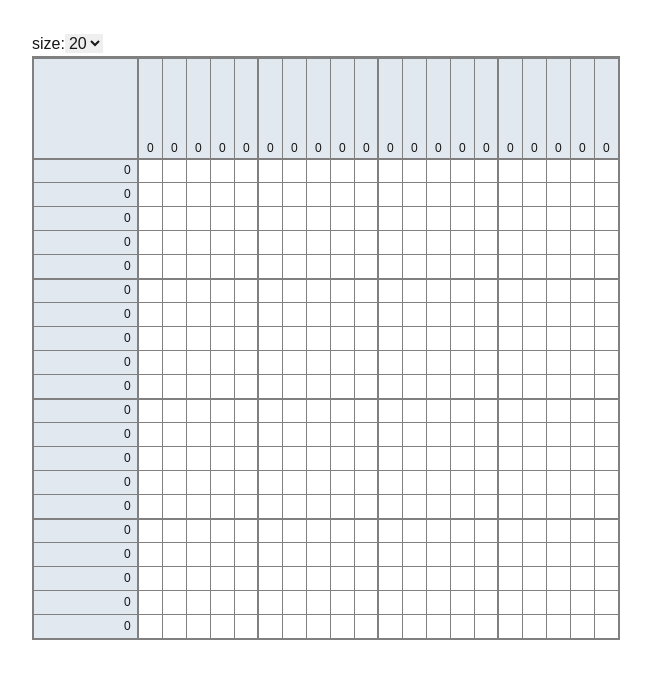
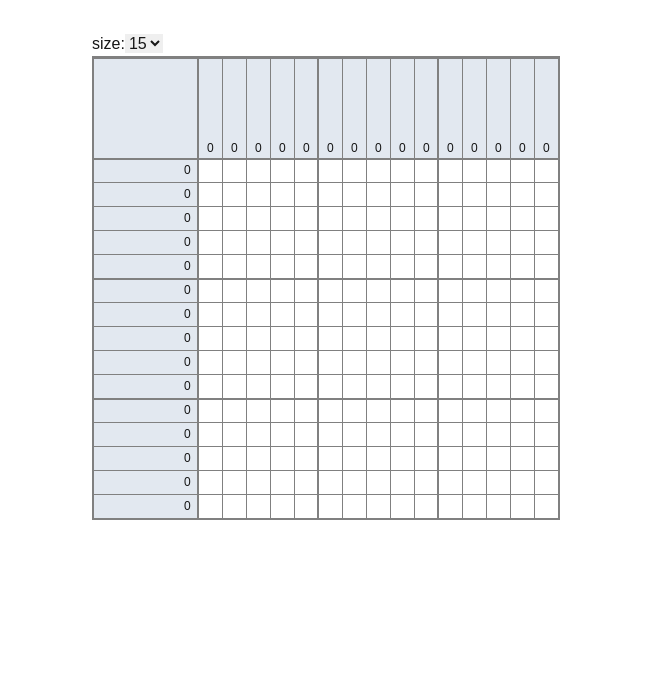
Before and after one commit to wmoai/nonono, a Next.js app: page /edit in a window 1280 px wide. Shown: the top 678 px of the page, without its empty margins (314-965 px from the left). Built offline with nearby package versions, Linux system fonts and the light colour scheme.

Commit message:
draw hint

```diff
--- a/src/app/edit/Cell.tsx
+++ b/src/app/edit/Cell.tsx
@@ -1,17 +1,18 @@
 import { FC } from "react";
 
+import { NonogramCell } from "@/nonogram/NonogramPuzzle";
+
 import { VBorder } from "./VBorder";
-import { Cell as CellType } from "./nonogram";
 
 type Props = {
-  state?: CellType["state"];
+  cell: NonogramCell;
   onPointerDown?: () => void;
   onPointerOver?: () => void;
   onPointerUp?: () => void;
 };
 
 export const Cell: FC<Props> = ({
-  state,
+  cell,
   onPointerDown,
   onPointerOver,
   onPointerUp,
@@ -27,8 +28,8 @@ export const Cell: FC<Props> = ({
           onPointerMove={onPointerOver}
           onPointerUp={onPointerUp}
         >
-          {state === "o" && <div className="absolute inset-0 bg-mark" />}
-          {state === "x" && (
+          {cell === "o" && <div className="absolute inset-0 bg-mark" />}
+          {cell === "x" && (
             <div className="[&>*]:absolute [&>*]:inset-x-0 [&>*]:h-px [&>*]:bg-mark">
               <div className="skew-y-[-45deg]" />
               <div className="skew-y-[45deg]" />
--- a/src/app/edit/NonogramEditor.tsx
+++ b/src/app/edit/NonogramEditor.tsx
@@ -2,21 +2,27 @@
 
 import { ChangeEventHandler, FC, useCallback, useState } from "react";
 
+import {
+  NonogramCell,
+  NonogramPuzzle,
+  NonogramSize,
+  nonogramSizes,
+} from "@/nonogram/NonogramPuzzle";
+
 import { NonogramUI } from "./NonogramUI";
-import { Cell as CellType, Nonogram } from "./nonogram";
-
-const sizes = [10, 15, 20];
 
 export const NonogramEditor: FC = () => {
-  const [size, setSize] = useState(sizes[2]);
-  const [nonogram, setNonogram] = useState<Nonogram>(Nonogram.fromSize(size));
-  const [drawState, setDrawState] = useState<CellType["state"]>(null);
+  const [size, setSize] = useState<NonogramSize>(nonogramSizes[1]);
+  const [puzzle, setPuzzle] = useState<NonogramPuzzle>(
+    NonogramPuzzle.createBlank(size)
+  );
+  const [drawCell, setDrawCell] = useState<NonogramCell>(null);
 
   const handleChangeSize: ChangeEventHandler<HTMLSelectElement> = useCallback(
     (e) => {
-      const size = Number(e.target.value);
+      const size = Number(e.target.value) as NonogramSize;
       setSize(size);
-      setNonogram(Nonogram.fromSize(size));
+      setPuzzle(NonogramPuzzle.createBlank(size));
     },
     []
   );
@@ -26,7 +32,7 @@ export const NonogramEditor: FC = () => {
       <div>
         size:
         <select value={size} onChange={handleChangeSize}>
-          {sizes.map((value) => (
+          {nonogramSizes.map((value) => (
             <option value={value} key={value}>
               {value}
             </option>
@@ -34,16 +40,16 @@ export const NonogramEditor: FC = () => {
         </select>
       </div>
       <NonogramUI
-        size={size}
-        hints={nonogram.hints}
-        board={nonogram.board}
-        onPushStart={(cell) => {
-          const state = cell.state === "o" ? null : "o";
-          setNonogram(nonogram.setCell(cell.x, cell.y, state));
-          setDrawState(state);
+        puzzle={puzzle}
+        onPushStart={({ x, y, cell }) => {
+          const newCell = cell === "o" ? null : "o";
+          setPuzzle(puzzle.setCell({ x, y, cell: newCell }).updateHintByGrid());
+          setDrawCell(newCell);
         }}
-        onPushMove={(cell) => {
-          setNonogram(nonogram.setCell(cell.x, cell.y, drawState));
+        onPushMove={({ x, y }) => {
+          setPuzzle(
+            puzzle.setCell({ x, y, cell: drawCell }).updateHintByGrid()
+          );
         }}
       />
     </div>
--- a/src/app/edit/NonogramUI.tsx
+++ b/src/app/edit/NonogramUI.tsx
@@ -1,24 +1,27 @@
 import { FC, useState } from "react";
+
+import { NonogramCell, NonogramPuzzle } from "@/nonogram/NonogramPuzzle";
 
 import { Cell } from "./Cell";
 import { HHead } from "./HHead";
 import { Row } from "./Row";
 import { VHead } from "./VHead";
-import { Nonogram, Cell as CellType } from "./nonogram";
+
+type PositionCell = {
+  x: number;
+  y: number;
+  cell: NonogramCell;
+};
 
 type Props = {
-  size: number;
-  hints?: Nonogram["hints"];
-  board: Nonogram["board"];
-  onPushStart?: (cell: CellType) => void;
-  onPushMove?: (cell: CellType) => void;
-  onPushEnd?: (cell?: CellType) => void;
+  puzzle: NonogramPuzzle;
+  onPushStart?: (args: PositionCell) => void;
+  onPushMove?: (args: PositionCell) => void;
+  onPushEnd?: (args?: PositionCell) => void;
 };
 
 export const NonogramUI: FC<Props> = ({
-  size,
-  hints,
-  board,
+  puzzle,
   onPushStart,
   onPushEnd,
   onPushMove,
@@ -38,9 +41,9 @@ export const NonogramUI: FC<Props> = ({
       <thead className="">
         <Row>
           <VHead />
-          {[...Array(size)].map((_, col) => (
+          {[...Array(puzzle.size)].map((_, col) => (
             <VHead key={col}>
-              {hints?.v.at(col)?.map((num, i) => (
+              {puzzle.hint.col.at(col)?.map((num, i) => (
                 <div key={i}>{num}</div>
               ))}
             </VHead>
@@ -48,38 +51,38 @@ export const NonogramUI: FC<Props> = ({
         </Row>
       </thead>
       <tbody>
-        {[...Array(size)].map((_, row) => (
+        {[...Array(puzzle.size)].map((_, row) => (
           <Row key={row}>
             <HHead>
-              {hints?.h.at(row)?.map((num, i) => (
+              {puzzle.hint.row.at(row)?.map((num, i) => (
                 <div key={i} className="w-3.5 text-center">
                   {num}
                 </div>
               ))}
             </HHead>
-            {[...Array(size)].map((_, col) => {
-              const cellState = board.at(row)?.at(col);
-              const cell = {
-                x: row,
-                y: col,
-                state: cellState ?? null,
+            {[...Array(puzzle.size)].map((_, col) => {
+              const position = {
+                x: col,
+                y: row,
               };
+              const cell = puzzle.grid.at(row)?.at(col) ?? null;
+
               return (
                 <Cell
                   key={col}
-                  state={cellState}
+                  cell={cell}
                   onPointerDown={() => {
                     setIsPushing(true);
-                    onPushStart?.(cell);
+                    onPushStart?.({ ...position, cell });
                   }}
                   onPointerOver={() => {
                     if (isPushing) {
-                      onPushMove?.(cell);
+                      onPushMove?.({ ...position, cell });
                     }
                   }}
                   onPointerUp={() => {
                     setIsPushing(false);
-                    onPushEnd?.(cell);
+                    onPushEnd?.({ ...position, cell });
                   }}
                 />
               );
--- a/src/app/edit/nonogram.ts
+++ /dev/null
@@ -1,48 +0,0 @@
-export type Cell = {
-  x: number;
-  y: number;
-  state: null | "o" | "x";
-};
-
-export class Nonogram {
-  readonly hints?: {
-    h: number[][];
-    v: number[][];
-  };
-  readonly board: Array<Array<Cell["state"]>>;
-  readonly size: number;
-
-  private constructor(args: {
-    hints: Nonogram["hints"];
-    board: Nonogram["board"];
-    size: Nonogram["size"];
-  }) {
-    this.hints = args.hints;
-    this.board = args.board;
-    this.size = args.size;
-  }
-
-  static fromSize(size: number) {
-    return new Nonogram({
-      hints: {
-        h: [...Array(size)].map(() => [0]),
-        v: [...Array(size)].map(() => [0]),
-      },
-      board: [...Array(size)].map(() => [...Array(size)].map(() => null)),
-      size,
-    });
-  }
-
-  private clone(): Nonogram {
-    return new Nonogram({
-      hints: this.hints,
-      board: this.board,
-      size: this.size,
-    });
-  }
-
-  setCell(x: number, y: number, state: Cell["state"]) {
-    this.board[x][y] = state;
-    return this.clone();
-  }
-}
--- a/src/nonogram/NonogramPuzzle.ts
+++ b/src/nonogram/NonogramPuzzle.ts
@@ -1,24 +1,25 @@
-type Cell = "o" | "x" | null;
+export type NonogramCell = "o" | "x" | null;
 
 export type NonogramHint = {
   row: number[][];
   col: number[][];
 };
-type Size = 5 | 10 | 15;
+export const nonogramSizes = [10, 15, 20] as const;
+export type NonogramSize = (typeof nonogramSizes)[number];
 
 export class NonogramPuzzle {
-  readonly size: 5 | 10 | 15;
+  readonly size: NonogramSize;
   readonly hint: NonogramHint;
-  private readonly grid: Cell[][];
+  readonly grid: NonogramCell[][];
 
   constructor({
     size,
     hint,
     grid,
   }: {
-    size: Size;
+    size: NonogramSize;
     hint: NonogramHint;
-    grid: Cell[][];
+    grid: NonogramCell[][];
   }) {
     this.size = size;
     this.grid = grid;
@@ -26,21 +27,53 @@ export class NonogramPuzzle {
   }
 
   static createPuzzle(hint: NonogramHint) {
-    const size = hint.row.length as Size;
-    const grid = Array(size).fill(Array(size).fill(null));
+    const size = hint.row.length as NonogramSize;
+    const grid = [...Array(size)].map(() => [...Array(size)].map(() => null));
     return new NonogramPuzzle({ size, hint, grid });
   }
 
-  static createBlank(size: Size) {
+  static createBlank(size: NonogramSize) {
     const hint = {
       row: Array(size).fill([0]),
       col: Array(size).fill([0]),
     };
-    const grid = Array(size).fill(Array(size).fill(null));
+    const grid = [...Array(size)].map(() => [...Array(size)].map(() => null));
     return new NonogramPuzzle({ size, hint, grid });
   }
 
-  setCell({ x, y, cell }: { x: number; y: number; cell: Cell }) {
+  private clone() {
+    return new NonogramPuzzle({
+      ...this,
+    });
+  }
+
+  setCell({ x, y, cell }: { x: number; y: number; cell: NonogramCell }) {
     this.grid[y][x] = cell;
+    return this.clone();
+  }
+
+  updateHintByGrid() {
+    // 行ヒント
+    this.hint.row = this.grid.map((row) => lineToHint(row));
+    // 列ヒント
+    const cols = [...Array(this.size)].map((_, index) =>
+      this.grid.map((row) => row[index])
+    );
+    this.hint.col = cols.map((col) => lineToHint(col));
+    return this.clone();
   }
 }
+
+const lineToHint = (line: NonogramCell[]): number[] => {
+  const result: number[] = [];
+  let count = 0;
+  line.forEach((cell) => {
+    if (cell === "o") {
+      count++;
+    } else if (count > 0) {
+      result.push(count);
+      count = 0;
+    }
+  });
+  return result.length === 0 ? [0] : result;
+};
```
